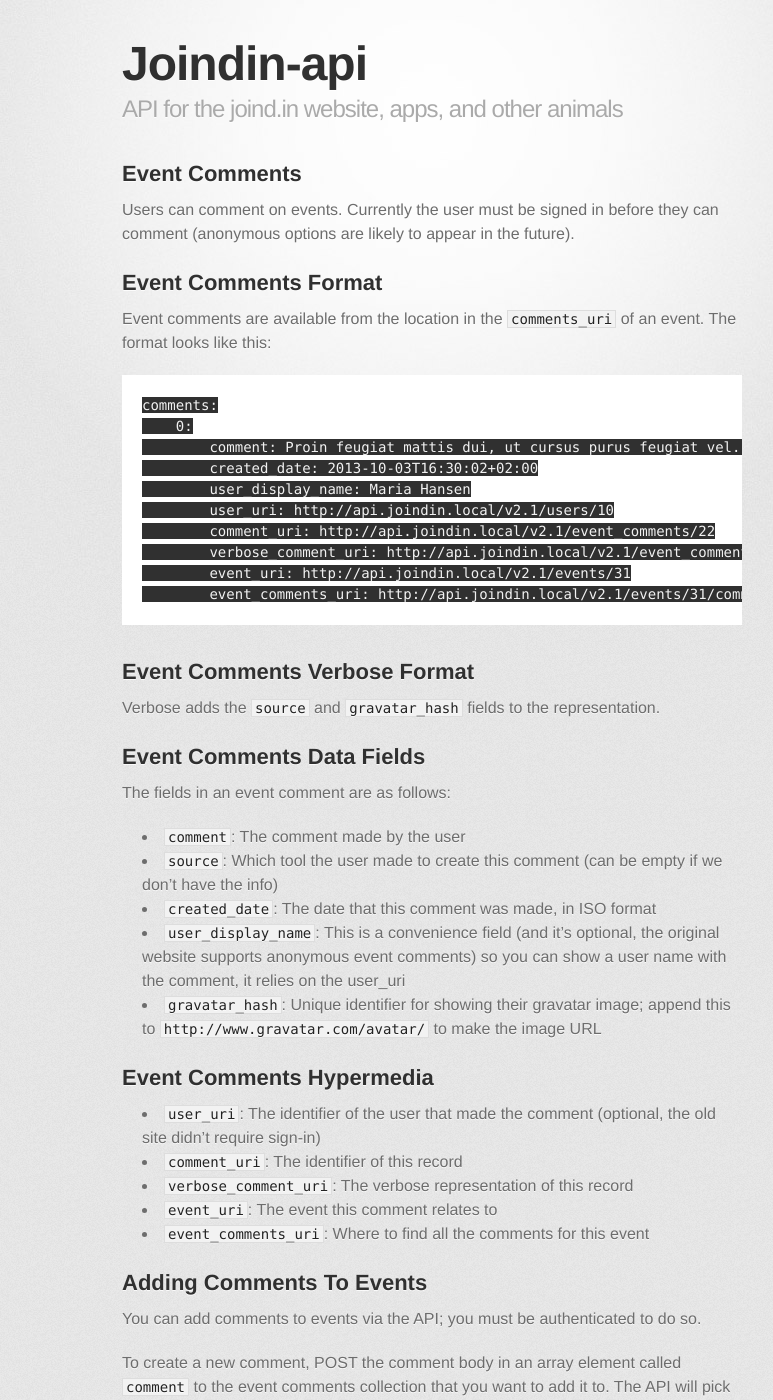
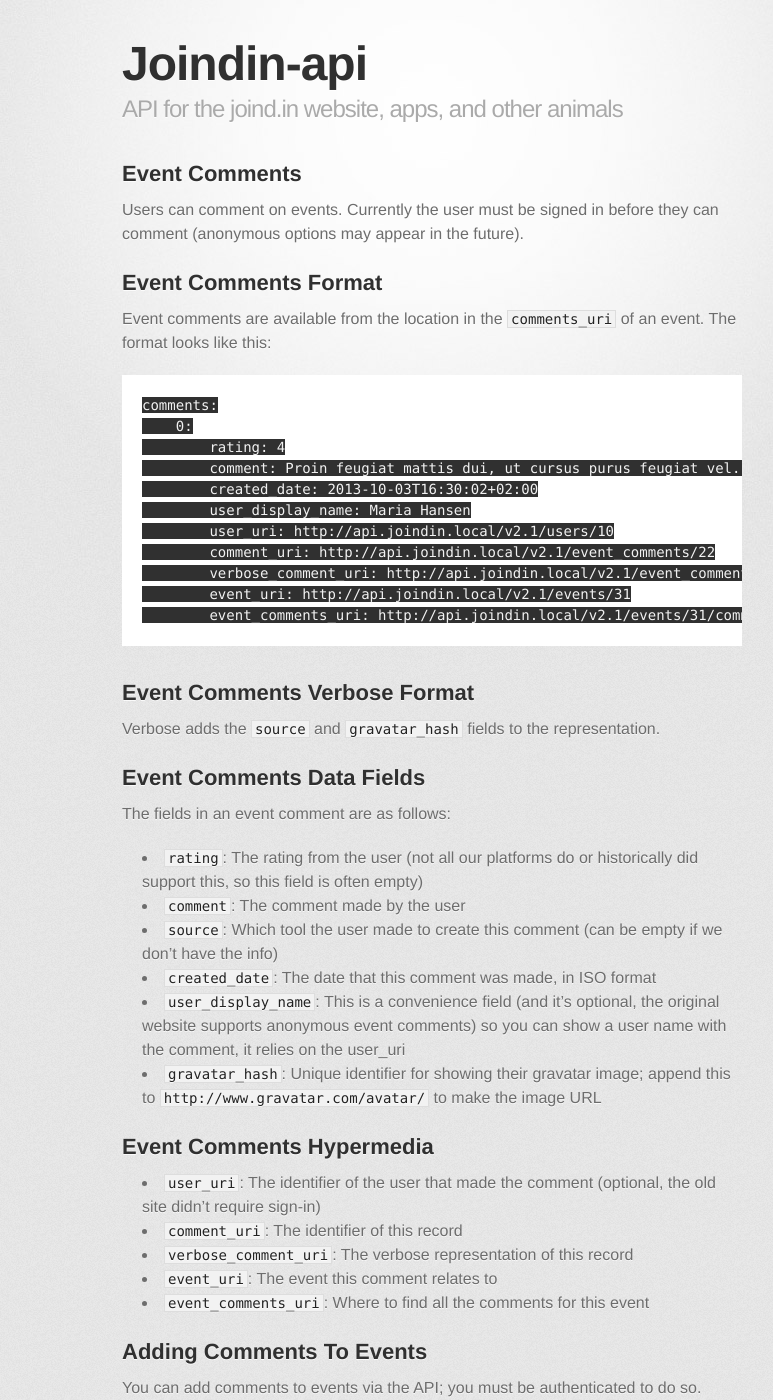
Before and after one commit to joindin/joindin-api, a Jekyll site: the page built from event_comments.md, in a window 1280 px wide and 1400 px high. Shown: the whole window, without its empty margins (208-981 px from the left). Built offline with Jekyll 4.4.1, drawn with Linux system fonts in a browser that asks for light colours; some web fonts are replaced; a script that is not in the unit is left out; some of the changed text lies outside the part shown.

Commit message:
Update to include the event comment information

```diff
--- a/event_comments.md
+++ b/event_comments.md
@@ -5,7 +5,7 @@
 
 ## Event Comments
 
-Users can comment on events.  Currently the user must be signed in before they can comment (anonymous options are likely to appear in the future).
+Users can comment on events.  Currently the user must be signed in before they can comment (anonymous options may appear in the future).
 
 ## Event Comments Format
 
@@ -14,6 +14,7 @@
 ~~~~
 comments:
     0:
+        rating: 4
         comment: Proin feugiat mattis dui, ut cursus purus feugiat vel. Etiam ligula elit, condimentum lacinia fermentum nec, elementum id urna. Etiam ligula elit, condimentum lacinia fermentum nec, elementum id urna. Proin feugiat mattis dui, ut cursus purus feugiat vel. Vivamus gravida, dolor ut porta bibendum, mauris ligula condimentum est, id facilisis ante massa a justo. Etiam ligula elit, condimentum lacinia fermentum nec, elementum id urna. Vivamus gravida, dolor ut porta bibendum, mauris ligula condimentum est, id facilisis ante massa a justo. Vivamus gravida, dolor ut porta bibendum, mauris ligula condimentum est, id facilisis ante massa a justo.
         created_date: 2013-10-03T16:30:02+02:00
         user_display_name: Maria Hansen
@@ -32,6 +33,7 @@
 
 The fields in an event comment are as follows:
 
+*  ``rating``: The rating from the user (not all our platforms do or historically did support this, so this field is often empty)
 *  ``comment``: The comment made by the user
 *  ``source``: Which tool the user made to create this comment (can be empty if we don't have the info)
 *  ``created_date``:  The date that this comment was made, in ISO format
@@ -51,9 +53,9 @@
 
 You can add comments to events via the API; you must be authenticated to do so.
 
-To create a new comment, POST the comment body in an array element called ``comment`` to the event comments collection that you want to add it to.  The API will pick up your identity and add the timestamp.  E.g (using curl against my test system):
+To create a new comment, POST the ``rating`` and ``comment`` comments fields in an array to the event comments collection that you want to add it to.  The API will pick up your identity and add the timestamp.  E.g (using curl against my test system):
 
-<pre class="embedcurl">curl -v -H "Content-Type: application/json" -H "Authorization: Bearer f9b4f1a9b30bdc0d" -X POST http://api.joindin.local/v2.1/events/31/comments --data '{"comment": "Wonderful event, thanks!"}'
+<pre class="embedcurl">curl -v -H "Content-Type: application/json" -H "Authorization: Bearer f9b4f1a9b30bdc0d" -X POST http://api.dev.joind.in/v2.1/events/31/comments --data '{"rating": 5, "comment": "Wonderful event, thanks!"}'
 </pre>
 
 <!-- You only need to reference this script once per page. -->
```
